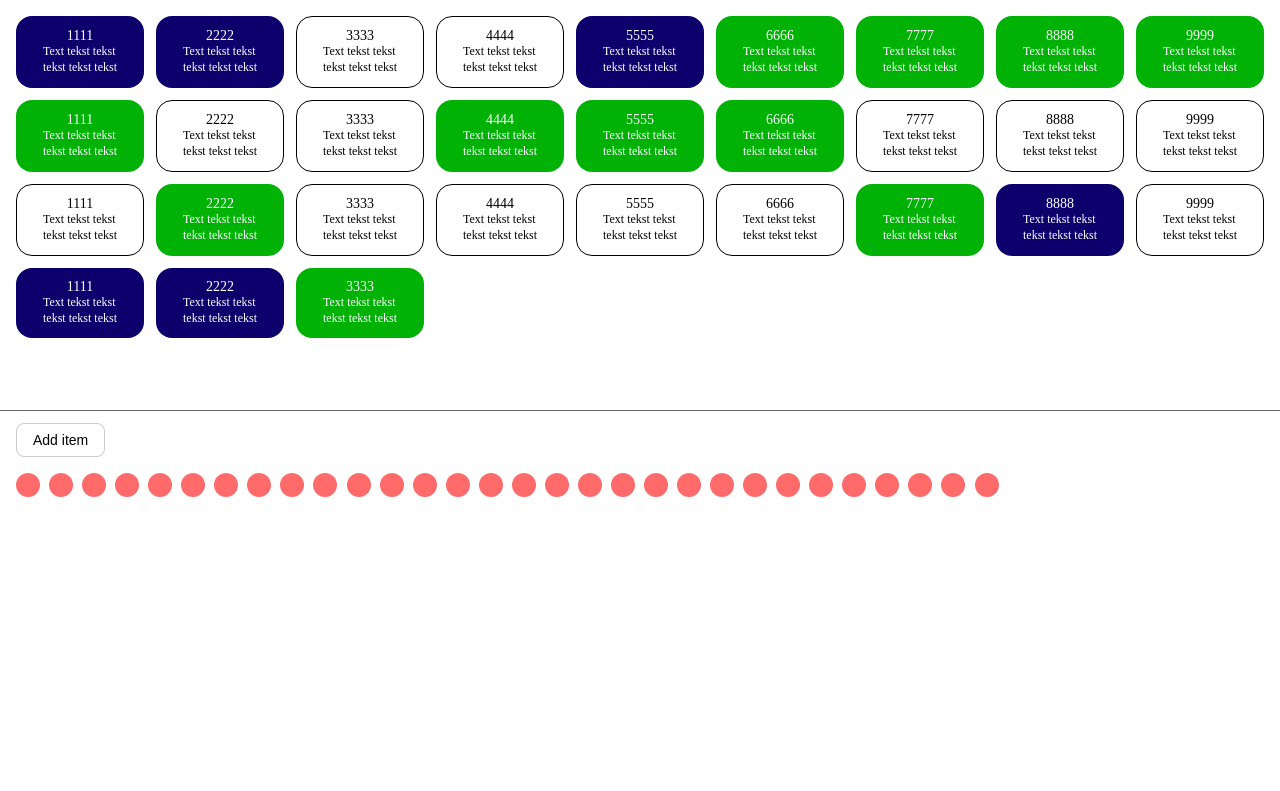
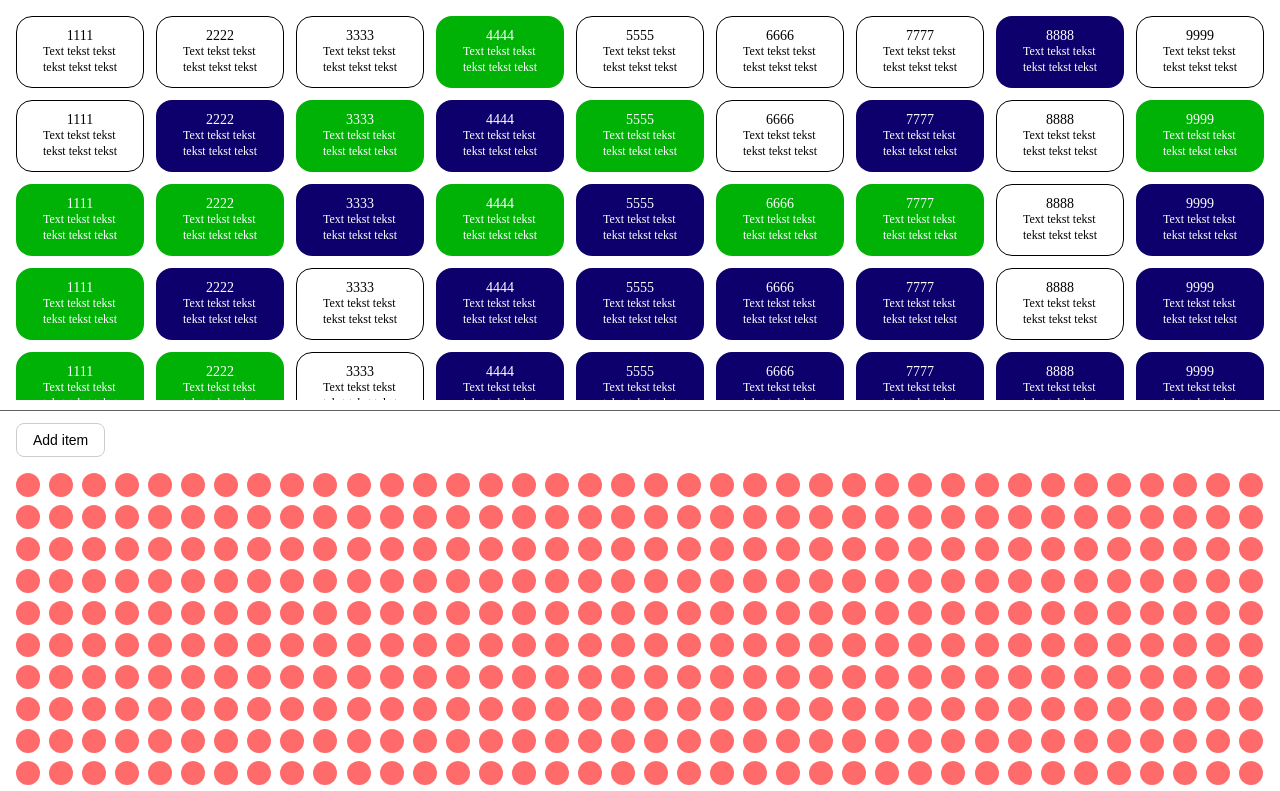
Before and after one commit to sofiiavoitkova/test-task, a React (Vite) app: page / in a window 1280 px wide. Shown: the top 791 px of the page. Built offline with nearby package versions, Linux system fonts and the light colour scheme.

Commit message:
fix: restore initial items count to 1000

```diff
--- a/src/App.tsx
+++ b/src/App.tsx
@@ -13,7 +13,7 @@ function App() {
   const [items, setItems] = useState<Item[]>([]);
 
   useEffect(() => {
-    setItems(generateItems(30));
+    setItems(generateItems(1000));
   }, []);
 
   useEffect(() => {
```
